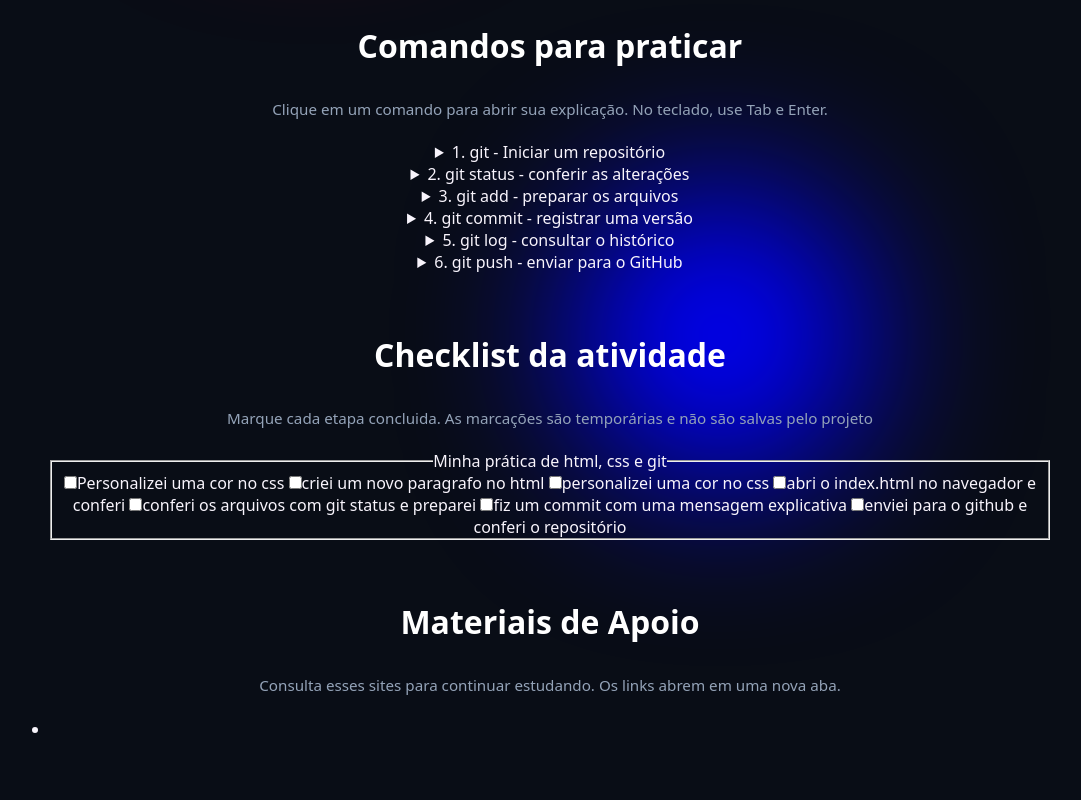
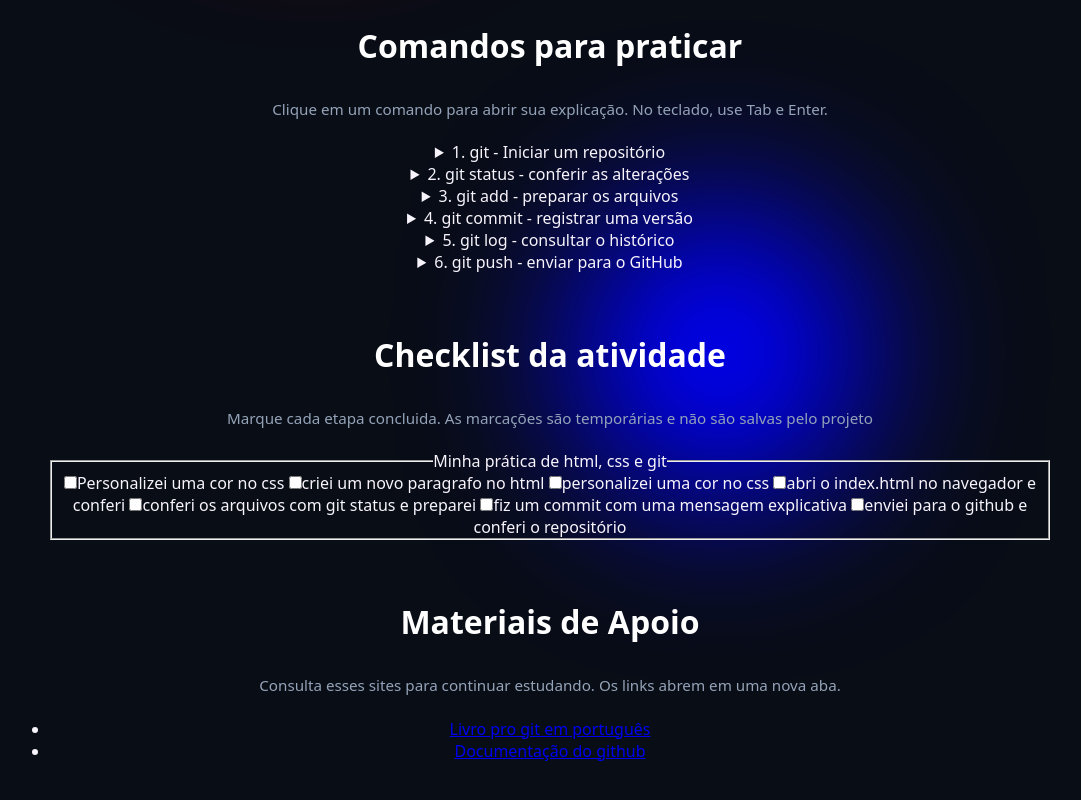
Before and after one commit to felipedecastrofacione87-jpg/aula_pa, a plain HTML site: page index.html in a window 1280 px wide. Shown: the part 856-1656 px from the top of the page, without its empty margins (90-1171 px from the left). Drawn offline with Linux system fonts and the light colour scheme.

Commit message:
Adicionei 2° item da lista

```diff
--- a/index.html
+++ b/index.html
@@ -109,7 +109,8 @@
         <p>Consulta esses sites para continuar estudando. Os links abrem em uma nova aba.</p>
 
         <ul class="links-estudo">
-            <li><a href="https://git-scm.com/book/pt-br/v2" target="_blank" rel="noopener noreferrer"></a></li>
+            <li><a href="https://git-scm.com/book/pt-br/v2" target="_blank" rel="noopener noreferrer">Livro pro git em português</a></li>
+            <li><a href="https://docs.github.com/pt" target="_blank" rel="noopener noreferrer">Documentação do github</a></li>
         </ul>
     </section>
 </body>
```
